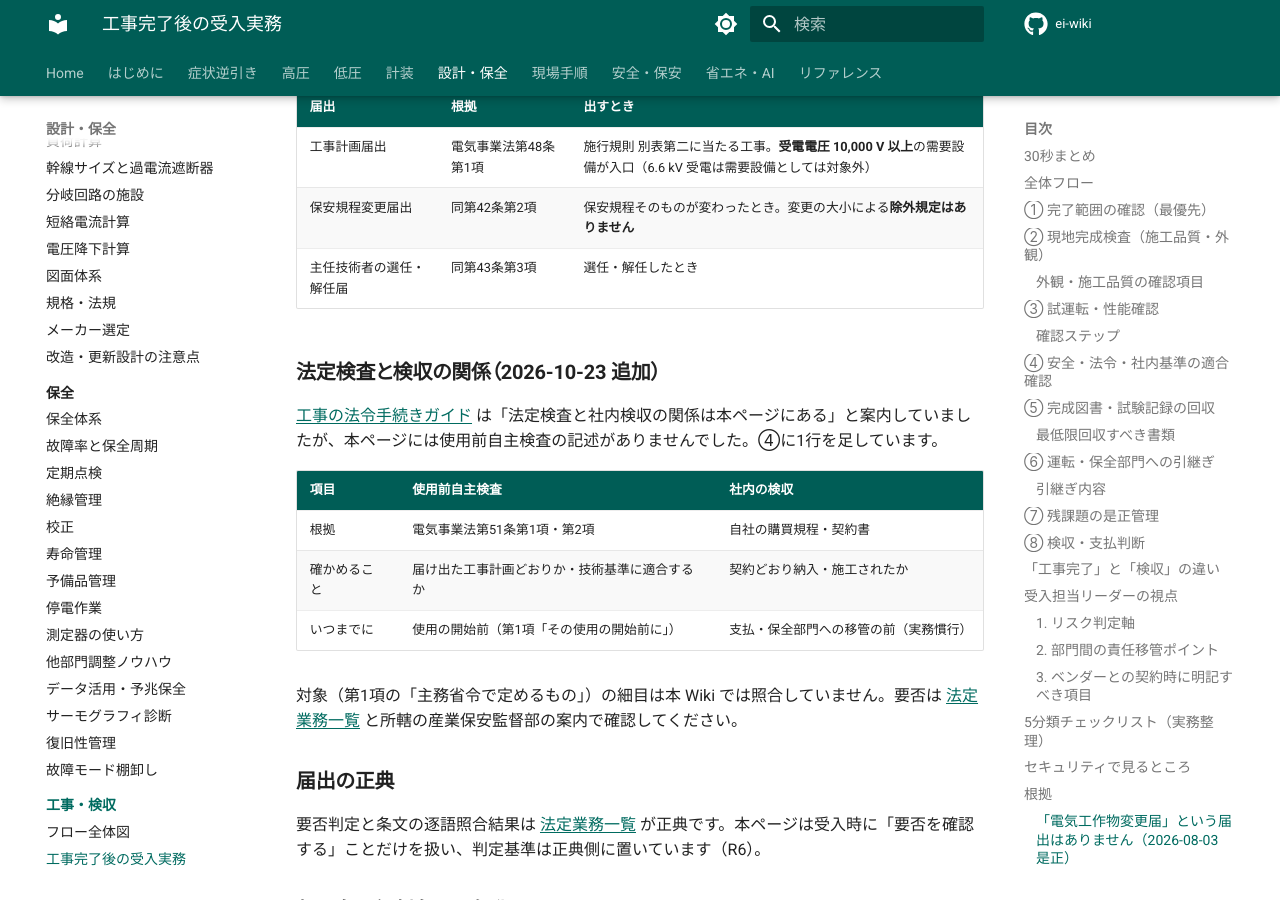
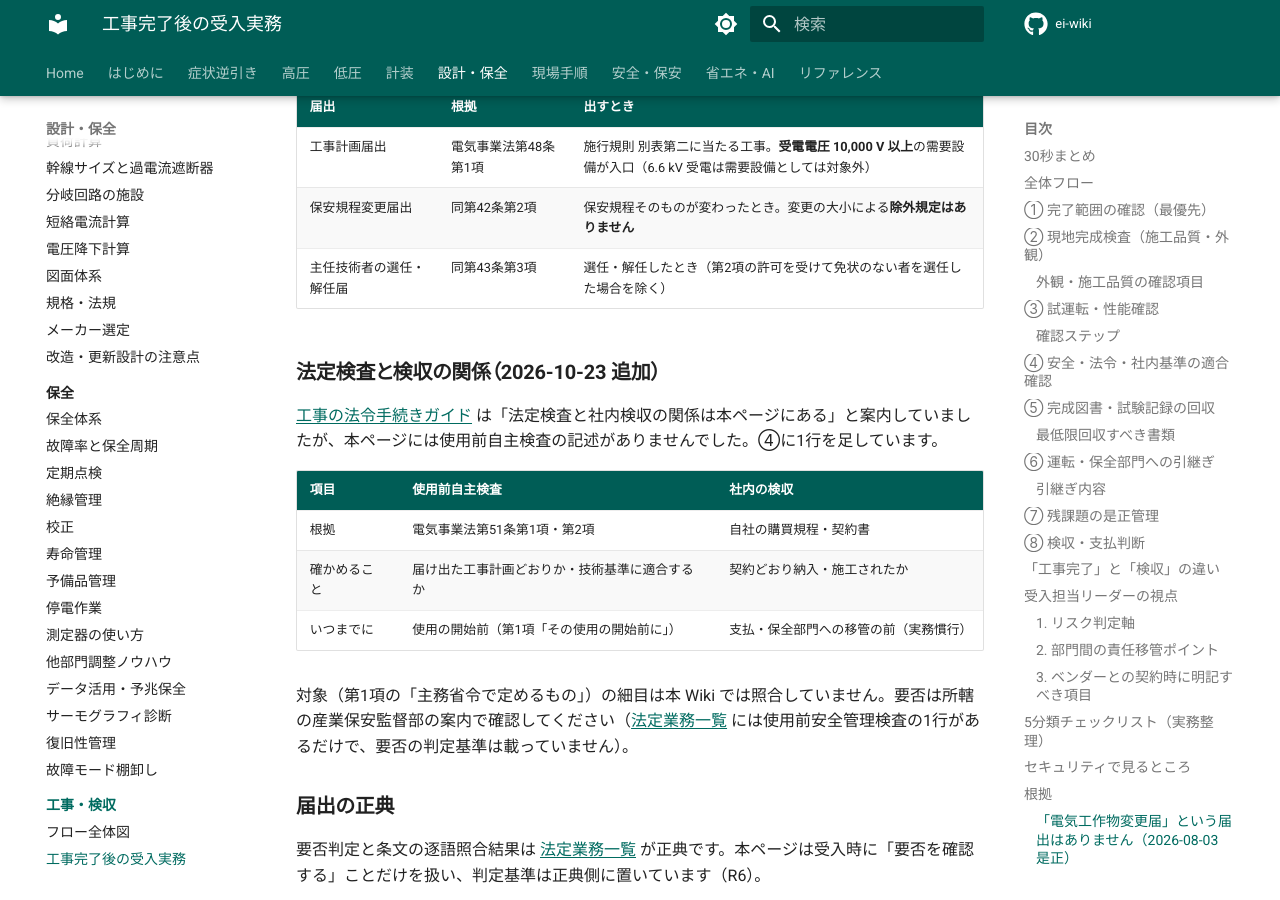
Before and after one commit to kfurufuru/ei-wiki, an MkDocs documentation site: the page built from docs/03-keiso/koji-kanryo.md, in a window 1280 px wide and 900 px high, scrolled down 8968 px. Built offline with MkDocs 1.6.1 and Material for MkDocs 9.7.7, drawn with Linux system fonts in a browser that asks for light colours; comment, search, counter and statistics services are not loaded; some of the changed text lies outside the part shown.

Commit message:
fix(再検証13): 敵対監査の反映 — 案内の行き止まり・条文の除外・last_verified
- harmonics: 二次資料しか当たれていないので last_verified を戻す（CLAUDE.md の定義）
- harmonics: JEAG 9702-2023 で換算係数が変わったとは書かない。UPS をコンデンサ平滑の例から外す
- koji-kanryo / koji-tetsuzuki: 使用前自主検査の要否の案内先を所轄に（法定業務一覧に判定基準は無い）
- koji-kanryo: 第51条第1項の括弧書きの除外・第43条第3項の許可選任の除外を補う
- vfd-energy: 正典参照の「直列リアクトル → 高調波対策」を力率改善へ

Co-Authored-By: Claude Opus 5.5 <noreply@anthropic.com>
Claude-Session: https://claude.ai/code/session_014hFAKga6G9WfD9E6Ry5rht

```diff
--- a/docs/03-keiso/koji-kanryo.md
+++ b/docs/03-keiso/koji-kanryo.md
@@ -125,7 +125,7 @@ last_verified: 2026-10-23
 | 絶縁 | 絶縁抵抗測定記録 |
 | LOTO対象 | 新設機器のロックアウト対象リストへの追加 |
 | 防爆 | 防爆エリアの防爆機器適合・ケーブルグランド施工 |
-| 法定検査 | 工事計画届出（下欄）をして設置・変更した事業用電気工作物のうち主務省令で定めるものは、**使用開始前に使用前自主検査**を行い、結果を記録・保存する（電気事業法第51条第1項）。検査で確かめるのは「届け出た計画どおりの工事か」「技術基準に適合するか」の2点（同条第2項）。**社内の検収とは別物**で、検収が済んでも法定検査の代わりにはならない（対象の見立ては [工事の法令手続きガイド](../09-hoantokei/koji-tetsuzuki.md#p5)） |
+| 法定検査 | 工事計画届出（下欄）をして設置・変更した事業用電気工作物のうち主務省令で定めるものは（第49条の使用前検査の対象などを除く）、**使用開始前に使用前自主検査**を行い、結果を記録・保存する（電気事業法第51条第1項）。検査で確かめるのは「届け出た計画どおりの工事か」「技術基準に適合するか」の2点（同条第2項）。**社内の検収とは別物**で、検収が済んでも法定検査の代わりにはならない（対象の見立ては [工事の法令手続きガイド](../09-hoantokei/koji-tetsuzuki.md#p5)） |
 | 法令届出 | 工事計画届出（電気事業法第48条第1項）・保安規程変更届出（同第42条第2項）・主任技術者の選任解任届（同第43条第3項）・消防法等の要否確認。**「電気工作物変更届」という名称の届出はありません**（フェーズ別の全体像は [工事の法令手続きガイド](../09-hoantokei/koji-tetsuzuki.md)、要否判定は [法定業務一覧](../09-hoantokei/legal-duties.md) が正典） |
 | 社内基準 | 設備技術標準・保全基準・管理番号体系への適合 |
 
@@ -348,7 +348,7 @@ No. | 是正内容 | 対応期限 | 担当（ベンダー/自社） | 確認日
 |---|---|---|
 | 工事計画届出 | 電気事業法第48条第1項 | 施行規則 別表第二に当たる工事。**受電電圧 10,000 V 以上**の需要設備が入口（6.6 kV 受電は需要設備としては対象外） |
 | 保安規程変更届出 | 同第42条第2項 | 保安規程そのものが変わったとき。変更の大小による**除外規定はありません** |
-| 主任技術者の選任・解任届 | 同第43条第3項 | 選任・解任したとき |
+| 主任技術者の選任・解任届 | 同第43条第3項 | 選任・解任したとき（第2項の許可を受けて免状のない者を選任した場合を除く） |
 
 ### 法定検査と検収の関係（2026-10-23 追加）
 
@@ -360,7 +360,7 @@ No. | 是正内容 | 対応期限 | 担当（ベンダー/自社） | 確認日
 | 確かめること | 届け出た工事計画どおりか・技術基準に適合するか | 契約どおり納入・施工されたか |
 | いつまでに | 使用の開始前（第1項「その使用の開始前に」） | 支払・保全部門への移管の前（実務慣行） |
 
-対象（第1項の「主務省令で定めるもの」）の細目は本 Wiki では照合していません。要否は [法定業務一覧](../09-hoantokei/legal-duties.md) と所轄の産業保安監督部の案内で確認してください。
+対象（第1項の「主務省令で定めるもの」）の細目は本 Wiki では照合していません。要否は所轄の産業保安監督部の案内で確認してください（[法定業務一覧](../09-hoantokei/legal-duties.md) には使用前安全管理検査の1行があるだけで、要否の判定基準は載っていません）。
 
 ### 届出の正典
 
```
Also changed, not shown: docs/01-koatsu/harmonics.md (+6 -5 lines), docs/08-energy/vfd-energy.md (+3 -2 lines), docs/09-hoantokei/koji-tetsuzuki.md (+1 -1 lines).
